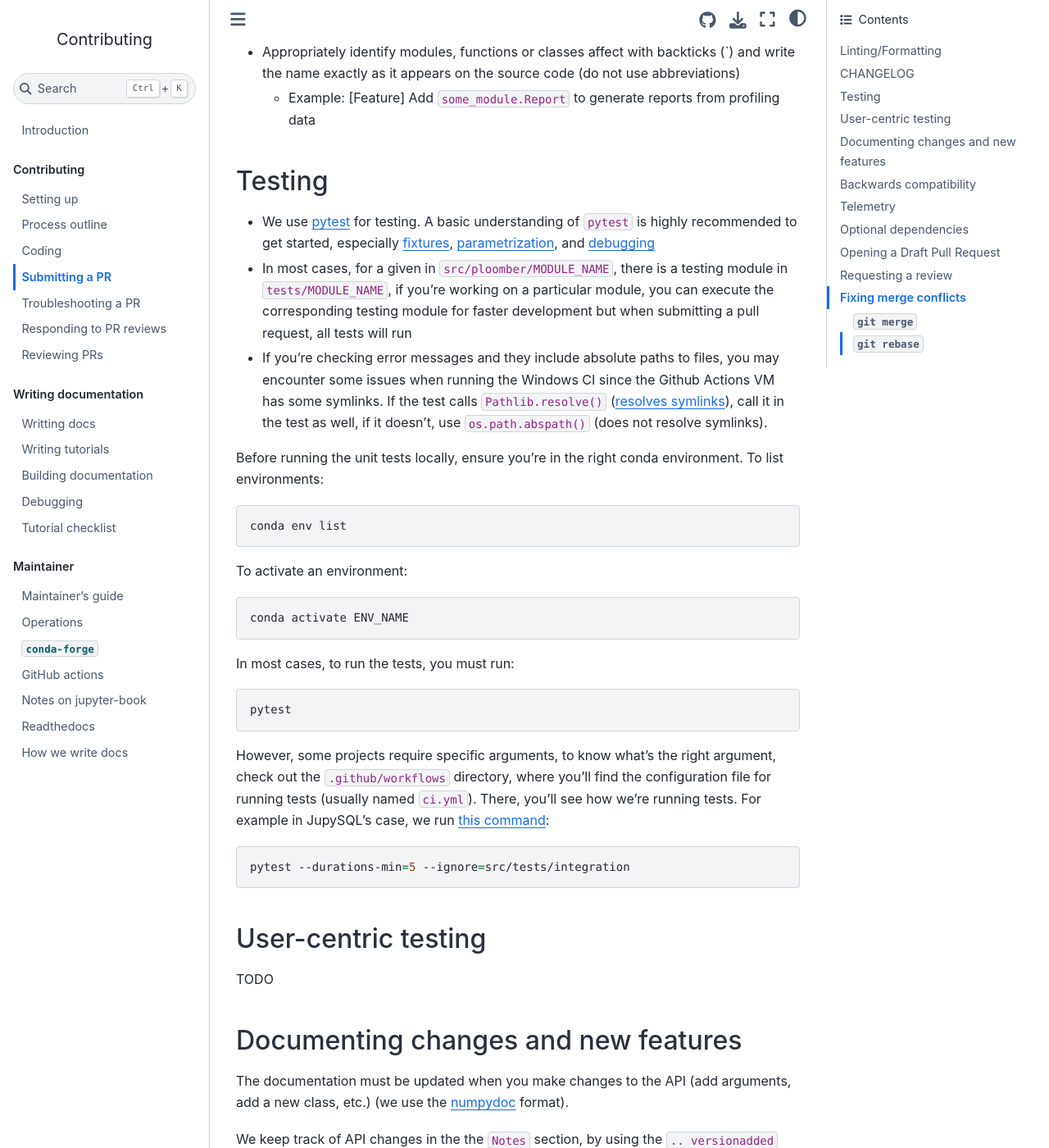
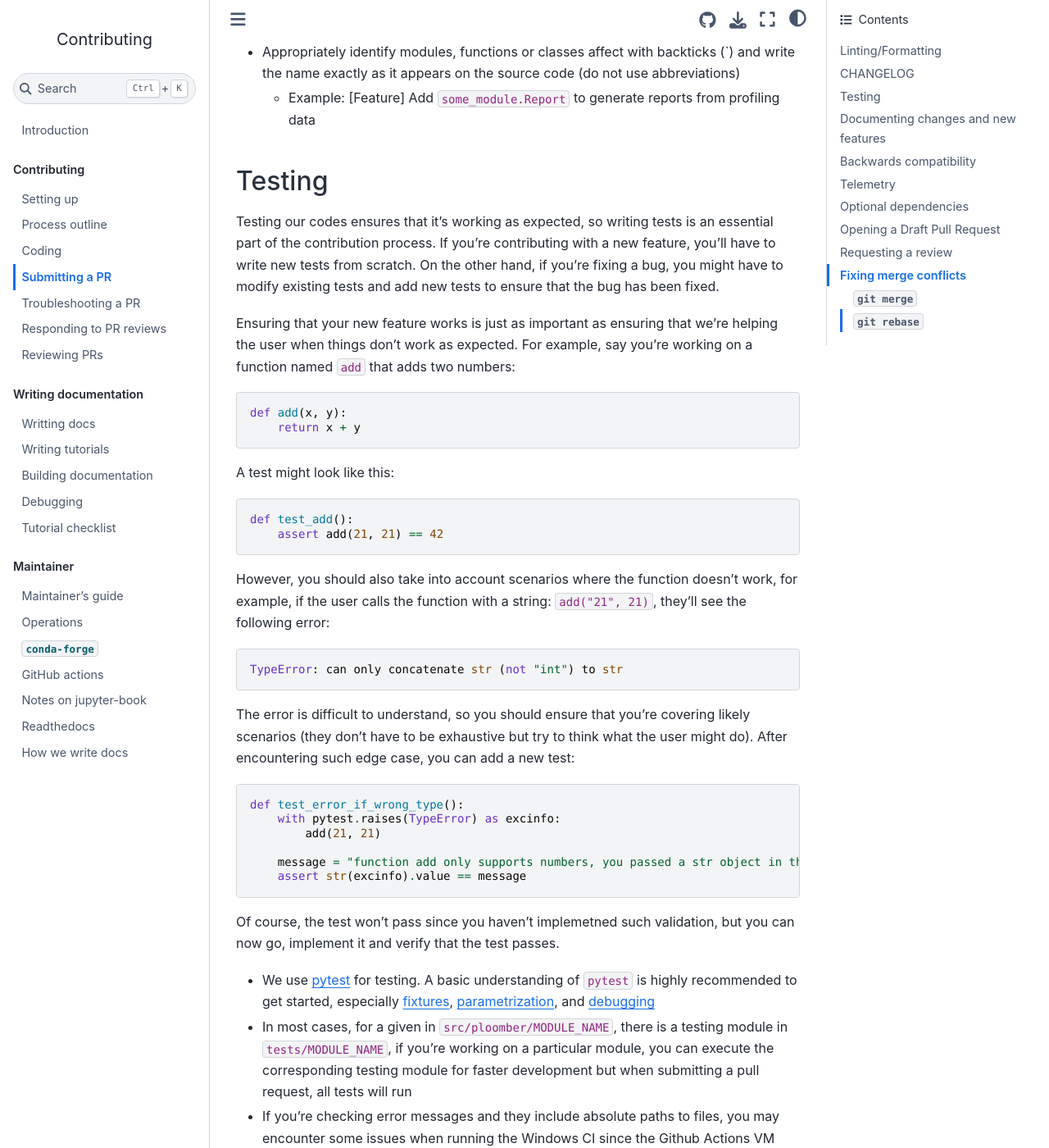
Before and after one commit to ploomber/contributing, a Jupyter Book: the page built from contributing/submitting-pr.md, in a window 1280 px wide and 1400 px high, scrolled down 2172 px. Shown: the whole window at 82% size. Built offline with Jupyter Book 1.0.4 settings and Sphinx 7.4.7 and the Sphinx Book theme 1.1.4, drawn with Linux system fonts in a browser that asks for light colours.

Commit message:
adds example for testing exceptions

````diff
--- a/contributing/submitting-pr.md
+++ b/contributing/submitting-pr.md
@@ -90,6 +90,47 @@ Keep in mind this guidelines when writing changelog messages:
 
 ## Testing
 
+Testing our codes ensures that it's working as expected, so writing tests is an essential part of the contribution process. If you're contributing with a new feature, you'll have to write new tests from scratch. On the other hand, if you're fixing a bug, you might have to modify existing tests and add new tests to ensure that the bug has been fixed.
+
+Ensuring that your new feature works is just as important as ensuring that we're helping the user when things don't work as expected. For example, say you're working on a function named `add` that adds two numbers:
+
+```python
+def add(x, y):
+    return x + y
+```
+
+A test might look like this:
+
+```python
+def test_add():
+    assert add(21, 21) == 42
+```
+
+However, you should also take into account scenarios where the function doesn't work,
+for example, if the user calls the function with a string: `add("21", 21)`, they'll
+see the following error:
+
+```
+TypeError: can only concatenate str (not "int") to str
+```
+
+The error is difficult to understand, so you should ensure that you're covering likely
+scenarios (they don't have to be exhaustive but try to think what the user might do).
+After encountering such edge case, you can add a new test:
+
+
+```python
+def test_error_if_wrong_type():
+    with pytest.raises(TypeError) as excinfo:
+        add(21, 21)
+
+    message = "function add only supports numbers, you passed a str object in the first argument ('21')"
+    assert str(excinfo).value == message
+```
+
+Of course, the test won't pass since you haven't implemetned such validation, but you can now go, implement it and verify that the test passes.
+
+
 * We use [pytest](https://docs.pytest.org/en/7.2.x/) for testing. A basic understanding of `pytest` is highly recommended to get started, especially [fixtures](https://docs.pytest.org/en/7.2.x/fixture.html), [parametrization](https://docs.pytest.org/en/7.2.x/parametrize.html), and [debugging](https://docs.pytest.org/en/7.2.x/how-to/failures.html)
 * In most cases, for a given in `src/ploomber/MODULE_NAME`, there is a testing module in `tests/MODULE_NAME`, if you're working on a particular module, you can execute the corresponding testing module for faster development but when submitting a pull request, all tests will run
 * If you're checking error messages and they include absolute paths to files, you may encounter some issues when running the Windows CI since the Github Actions VM has some symlinks. If the test calls `Pathlib.resolve()` ([resolves symlinks](https://docs.python.org/3/library/pathlib.html#id5)), call it in the test as well, if it doesn't, use `os.path.abspath()` (does not resolve symlinks).
@@ -117,10 +158,6 @@ However, some projects require specific arguments, to know what's the right argu
 ```sh
 pytest --durations-min=5 --ignore=src/tests/integration
 ```
-
-## User-centric testing
-
-TODO
 
 ## Documenting changes and new features
 
````
